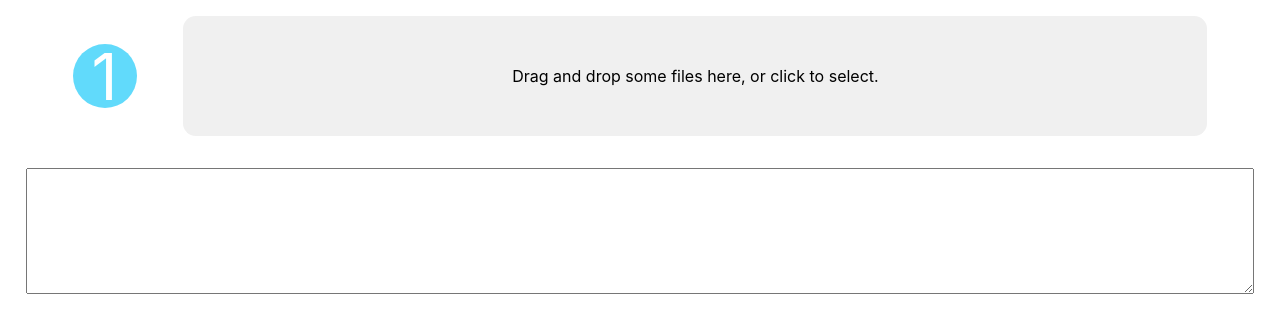
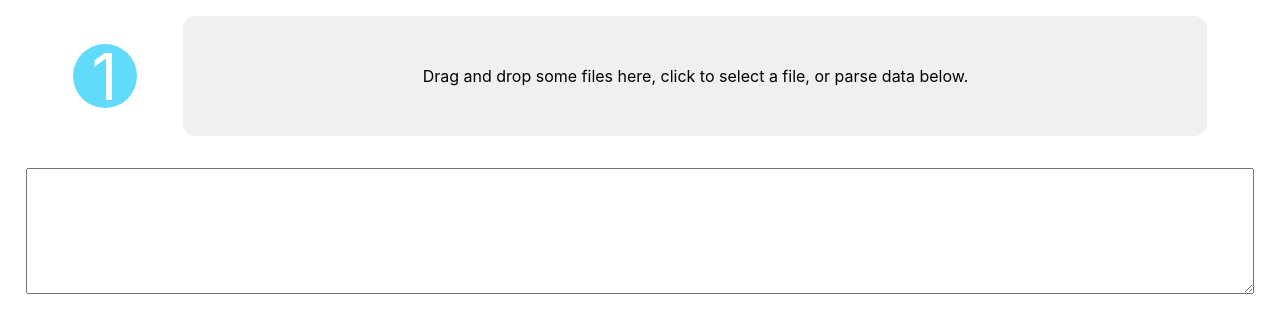
Before and after one commit to kvasbo/ynab-parser, a React (Create React App) app: page / in a window 1280 px wide. Shown: the top 328 px of the page. Built offline with nearby package versions, Linux system fonts and the light colour scheme.

Commit message:
Edit instruction

```diff
--- a/src/Uploader.tsx
+++ b/src/Uploader.tsx
@@ -41,7 +41,7 @@ function DropZone(props: Props): JSX.Element {
                         {...getRootProps()}
                     >
                         <input {...getInputProps()} />
-                        <p>Drag and drop some files here, or click to select.</p>
+                        <p>Drag and drop some files here, click to select a file, or parse data below.</p>
                     </div>
                 </section>
             )}
```
